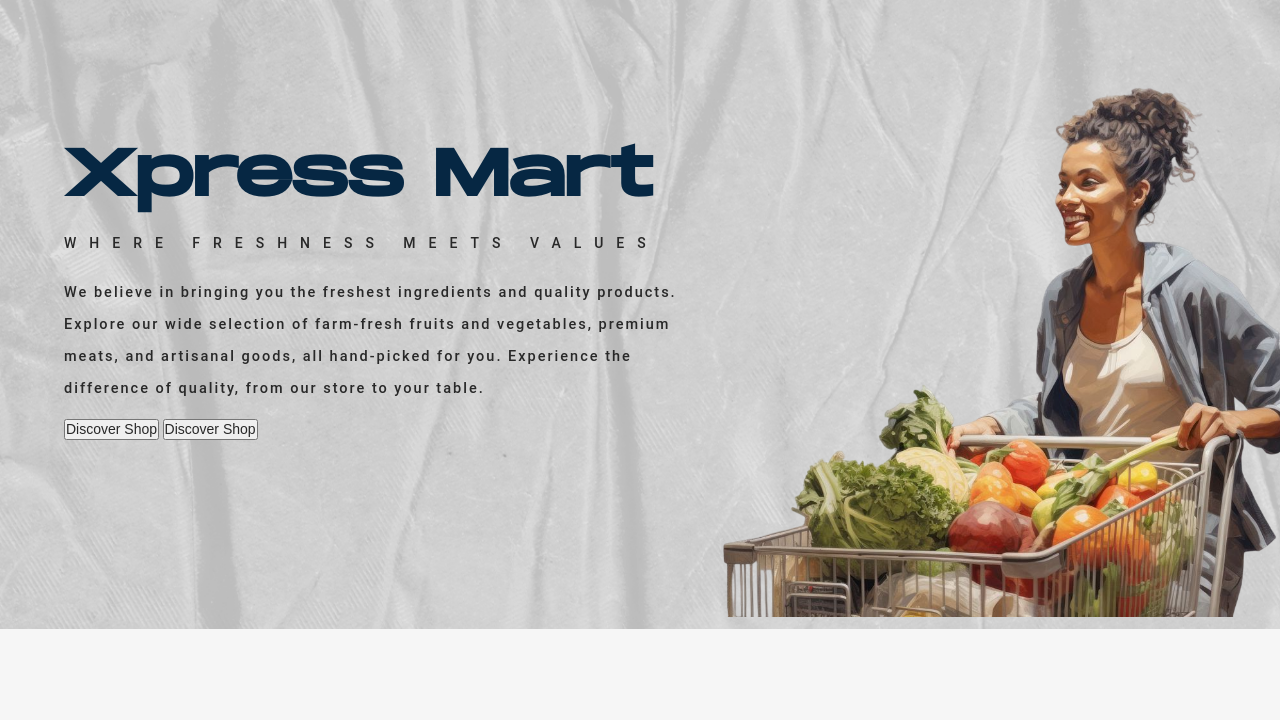
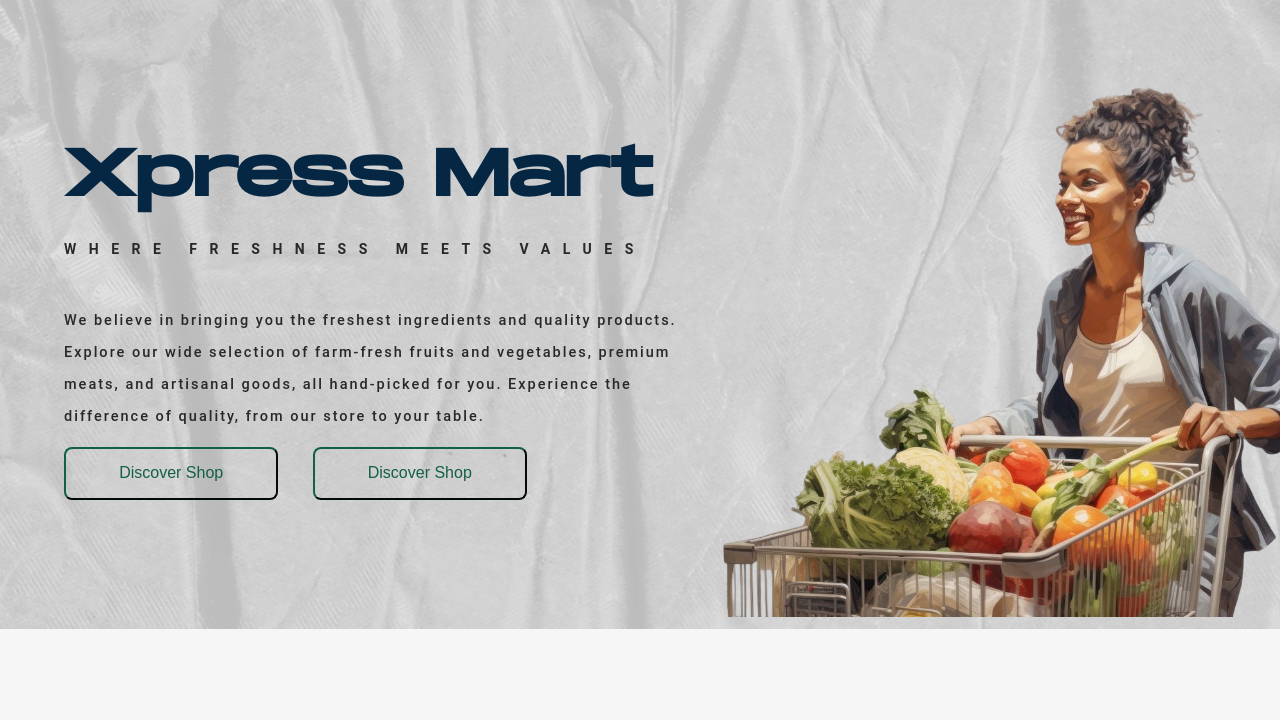
Before and after one commit to KADRSasanka/WEB-SITE-PROJECT, a PHP site: page / in a window 1280 px wide; the page is wider, and only the part inside the window is pictured. Shown: the part 90-810 px from the top of that part. Run offline with PHP 8.4, Linux system fonts and the light colour scheme.

Commit message:
Update home.css

```diff
--- a/home.css
+++ b/home.css
@@ -78,8 +78,10 @@ label #btn {
     font-size: 65px;
 }
 .home-content-subtitle {
-    letter-spacing: 13px;
-    margin-bottom: 3vh;
+    letter-spacing: 12.5px;
+    margin-bottom: 5vh;
+    font-weight: 600;
+    line-height: 4vh;
 }
 .content-para {
     font-family: "Roboto", sans-serif;
@@ -90,6 +92,26 @@ label #btn {
 .home-image {
     width: 643px;
     margin-left: 55%;
+}
+.button-box {
+    margin-top: 5.5vh;
+}
+.button-spacing {
+    margin-left: 5%;
+}
+.green-button {
+    background-color: transparent;
+    color: #136045;
+    padding: 15px 30px 15px 30px;
+    border-color: #136045;
+    border-radius: 8px;
+    font-size: 16px;
+    cursor: pointer;
+    width: 35%;
+}
+.green-button:hover {
+    background-color: #136045;
+    color: white;
 }
 
 /*=====MEDIA QUERIES=====*/
```
